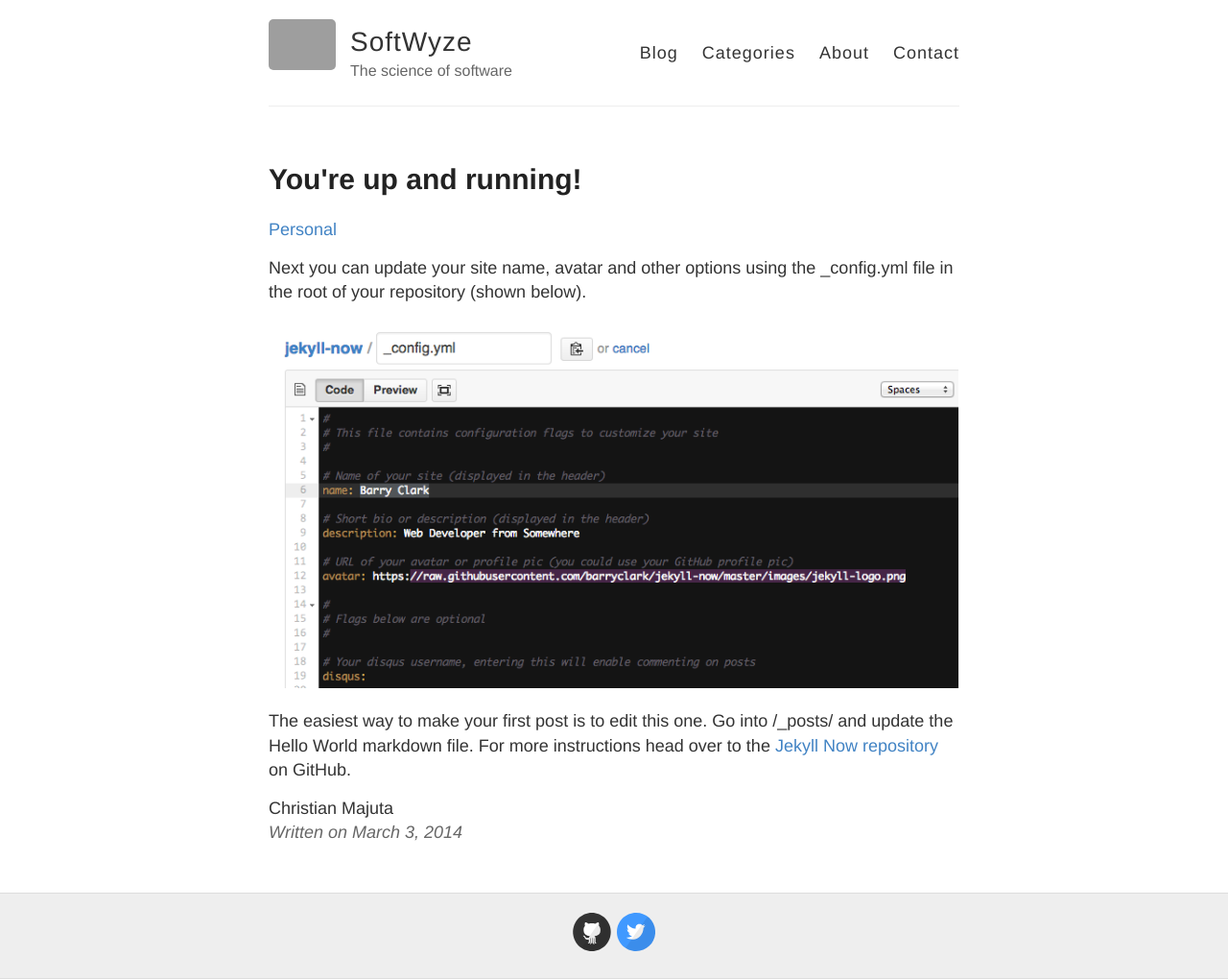
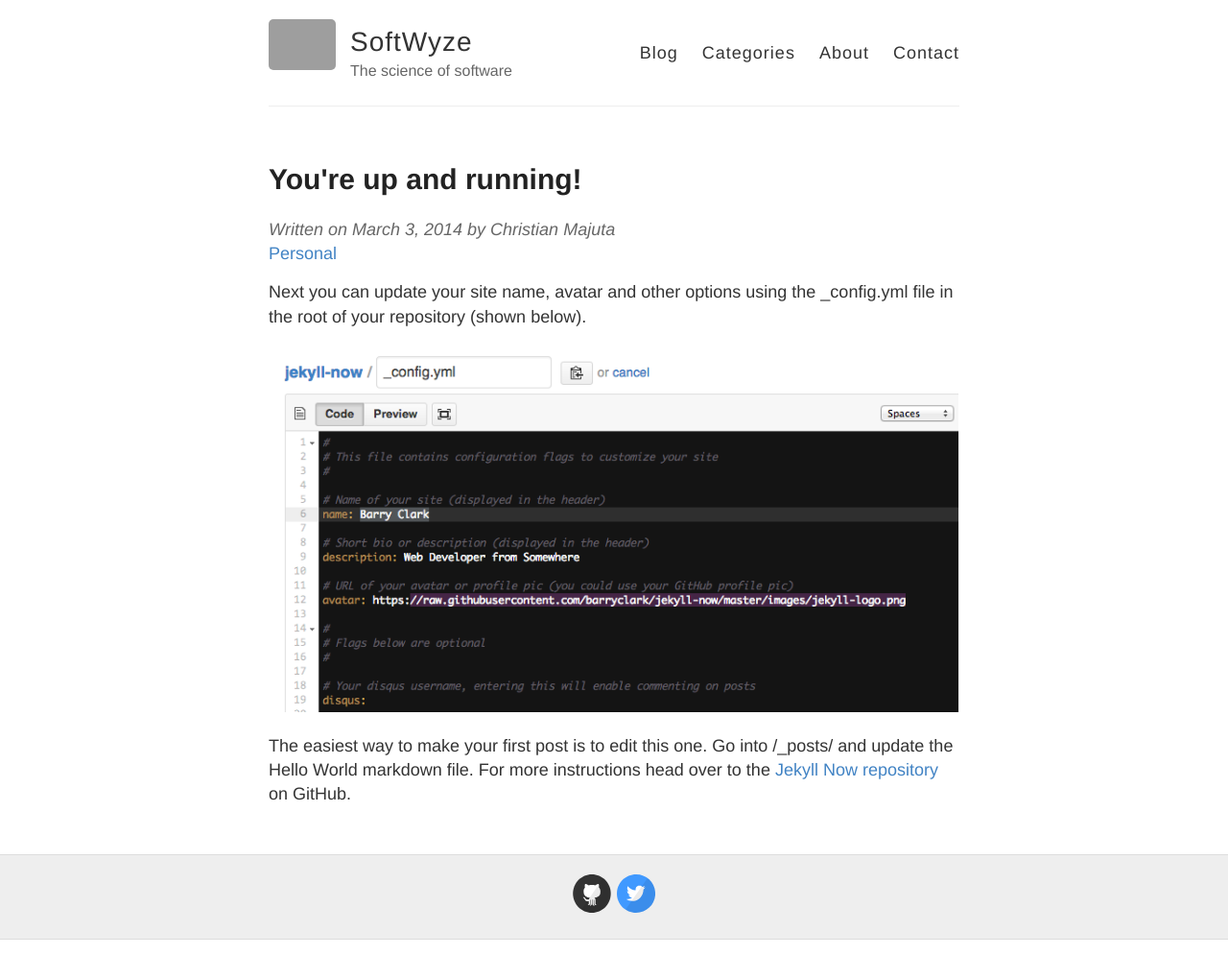
Before and after one commit to SoftWyze/softwyze.github.io, a Jekyll site: the page built from _posts/2014-3-3-Hello-World.md, in a window 1280 px wide. Shown: the whole page at 96% size. Built offline with Jekyll 4.4.1, drawn with Linux system fonts in a browser that asks for light colours; comment, search, counter and statistics services are not loaded; after the commit the page ends 979 px from its top, so only the background shows below that; grey boxes are pictures that could not be loaded.

Commit message:
Changes position of date

```diff
--- a/_layouts/post.html
+++ b/_layouts/post.html
@@ -4,6 +4,10 @@
 
 <article class="post">
   <h1>{{ page.title }}</h1>
+
+  <div class="date">
+    Written on {{ page.date | date: "%B %e, %Y" }} by {{page.author}}
+  </div>
 
   <div class="post-categories">
   {% if post %}
@@ -21,12 +25,7 @@
     {{ content }}
   </div>
 
-  <div class="author">
-    {{page.author}}
-  </div>
-  <div class="date">
-    Written on {{ page.date | date: "%B %e, %Y" }}
-  </div>
+
 
   {% include disqus.html %}
 </article>
```
